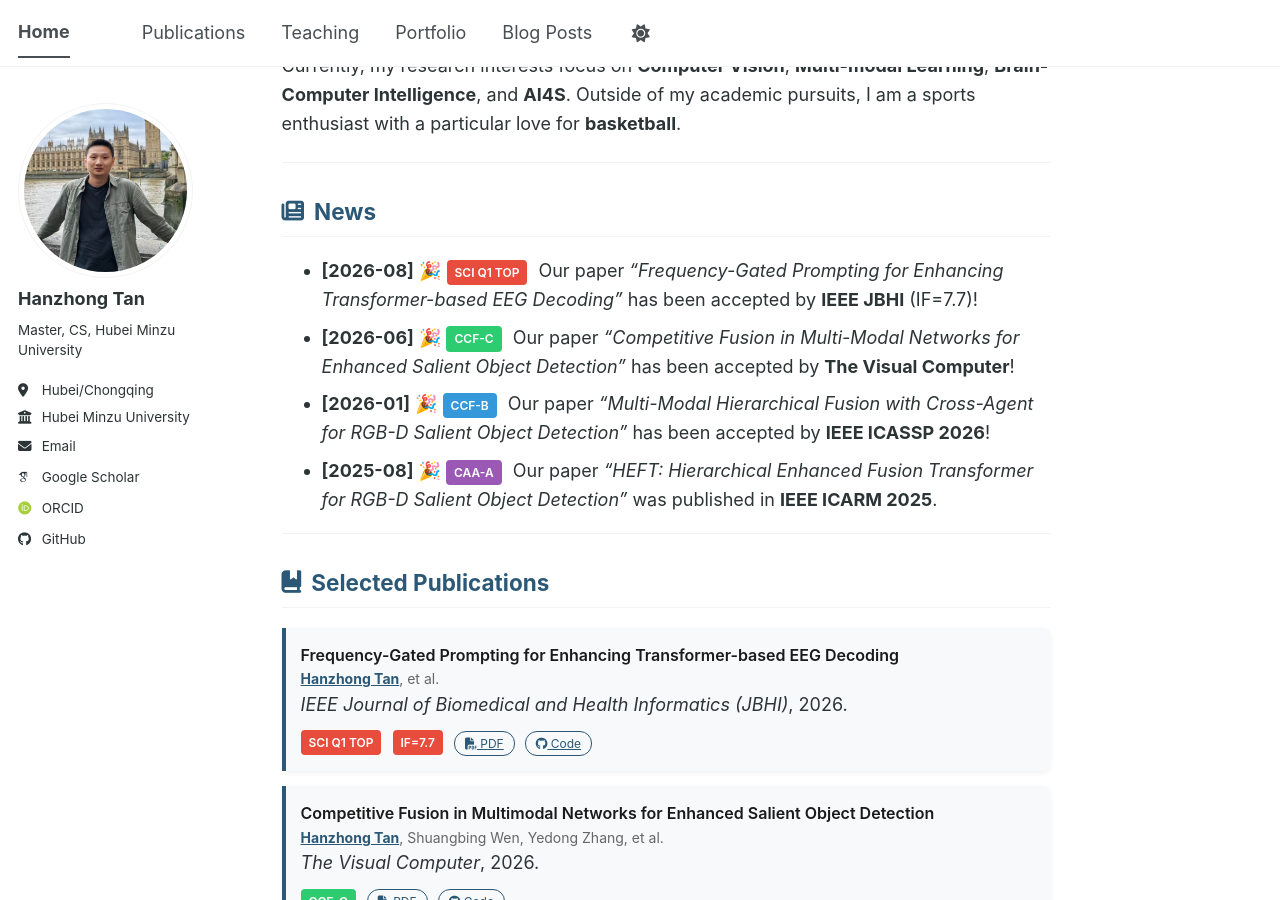
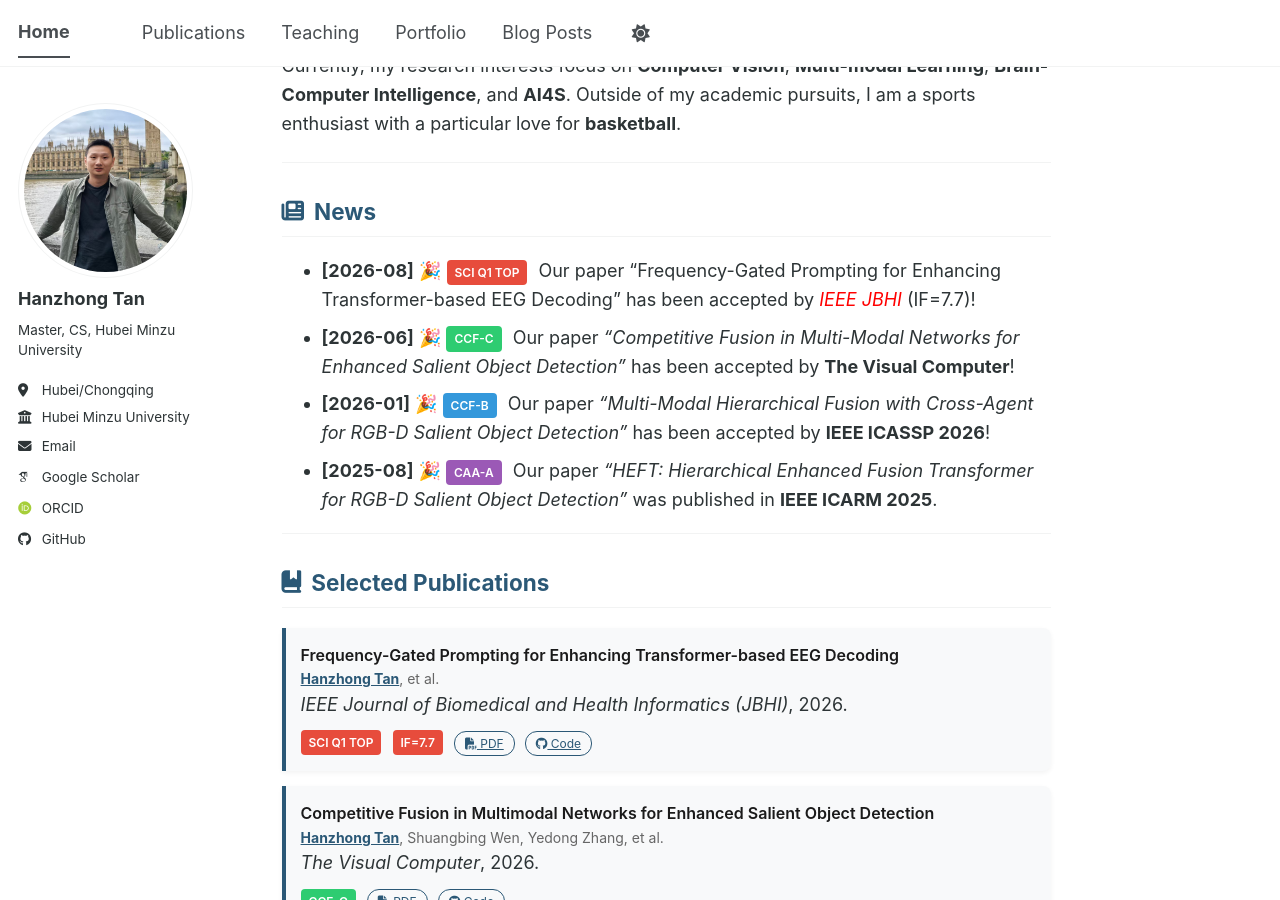
Before and after one commit to liangjiaxiaoqi/liangjiaxiaoqi.github.io, a Jekyll site: the page built from _pages/about.md, in a window 1280 px wide and 900 px high, scrolled down 370 px. Built offline with Jekyll 4.4.1, drawn with Linux system fonts in a browser that asks for light colours; some web fonts are replaced; a script bundle is joined from its source files by our own code; library files that are not in the unit come from our copies; a style sheet for code colours, icons or effects is not loaded.

Commit message:
Update about.md

```diff
--- a/_pages/about.md
+++ b/_pages/about.md
@@ -172,7 +172,7 @@ Currently, my research interests focus on **Computer Vision**, **Multi-modal Lea
 
 <h2 class="section-title"><i class="fa-solid fa-newspaper"></i> News</h2>
 
-* **[2026-08]** 🎉 <span class="badge badge-red">SCI Q1 TOP</span> Our paper *"Frequency-Gated Prompting for Enhancing Transformer-based EEG Decoding"* has been accepted by **IEEE JBHI** (IF=7.7)!
+* **[2026-08]** 🎉 <span class="badge badge-red">SCI Q1 TOP</span> Our paper "Frequency-Gated Prompting for Enhancing Transformer-based EEG Decoding" has been accepted by *<font color="red">IEEE JBHI</font>* (IF=7.7)!
 * **[2026-06]** 🎉 <span class="badge badge-green">CCF-C</span> Our paper *"Competitive Fusion in Multi-Modal Networks for Enhanced Salient Object Detection"* has been accepted by **The Visual Computer**!
 * **[2026-01]** 🎉 <span class="badge badge-blue">CCF-B</span> Our paper *"Multi-Modal Hierarchical Fusion with Cross-Agent for RGB-D Salient Object Detection"* has been accepted by **IEEE ICASSP 2026**!
 * **[2025-08]** 🎉 <span class="badge badge-purple">CAA-A</span> Our paper *"HEFT: Hierarchical Enhanced Fusion Transformer for RGB-D Salient Object Detection"* was published in **IEEE ICARM 2025**.
```
